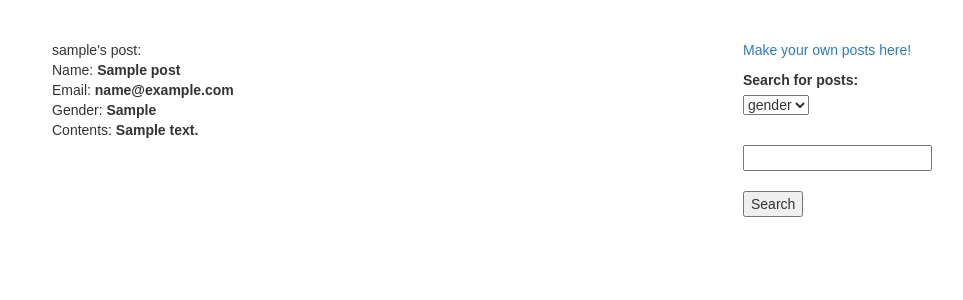
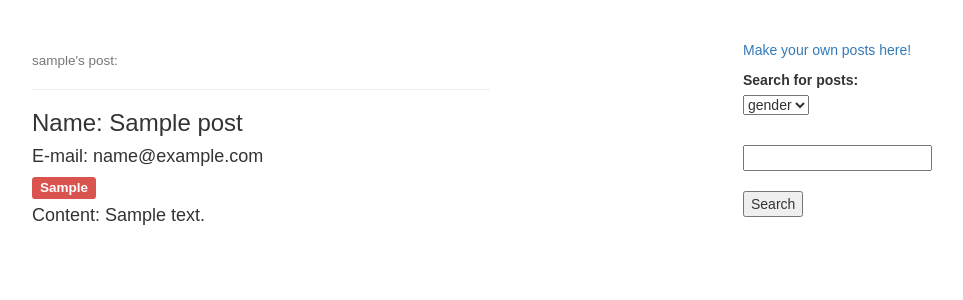
Before and after one commit to ucsb-cs48-w19/5pm-findtheroommate, a Flask app: page / in a window 1280 px wide. Shown: the part 142-442 px from the top of the page, without its empty margins (98-1061 px from the left). Run offline with Flask 2, Linux system fonts and the light colour scheme; a user stored in the database is signed in; tables that the repository leaves empty hold one stand-in row (values such as "Sample post"); some libraries are stand-ins or nearby versions.

Commit message:
template

```diff
--- a/WebProject1/app/templates/index.html
+++ b/WebProject1/app/templates/index.html
@@ -6,6 +6,8 @@
     <title>Home Page</title>
     <meta charset="UTF-8">
     <meta name="viewport" content="width=device-width, initial-scale=1">
+    <link rel="stylesheet" href="https://maxcdn.bootstrapcdn.com/bootstrap/3.4.0/css/bootstrap.min.css">
+
     <!--<link rel="stylesheet" type="text/css" href="styles.css">-->
     <style>
 *{
@@ -65,16 +67,20 @@ section:after{
 
 <section>
   <left-sec>
+    <div class="container-fluid">
 
-   {% for post in posts %}
-<p style="margin-left:50px;margin-right:40px">
-    {{ post.author.username }}'s post: <br />
-    Name: <b>{{ post.name }}</b> <br /> <!--<br /> New line-->
-    Email: <b>{{ post.email }}</b> <br />
-    Gender: <b>{{ post.gender }}</b> <br />
-    Contents: <b>{{ post.body }}</b>
-</p>
- {% endfor %}
+    <div class="col-sm-9">
+           {% for post in posts %}
+      <h4><small>{{ post.author.username }}'s post:</small></h4>
+      <hr>
+      <h3>Name: {{ post.name }}</h3>
+      <h4>E-mail: {{post.email}}</h4>
+      <h4><span class="label label-danger">{{post.gender}}</span>
+      <h4>Content: {{post.body}}</h4>
+      <br><br>
+      {%endfor%}
+      </div>
+</div>
 </left-sec>
 
  <right-sec>
```
Also changed, not shown: WebProject1/app/templates/results.html (+18 -8 lines), 1 other file.
